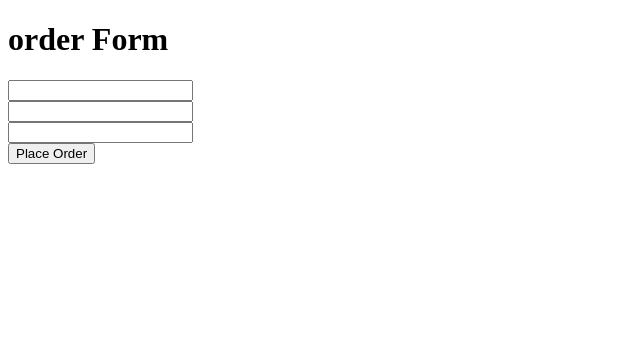
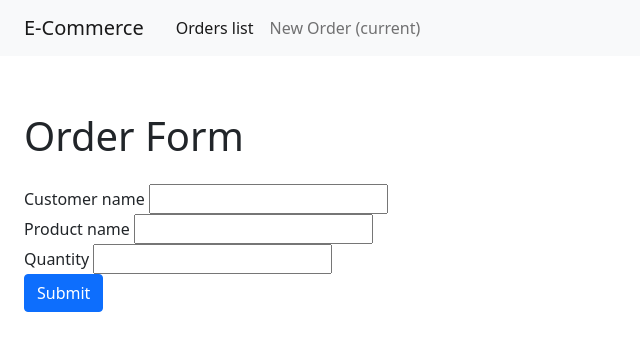
Before and after one commit to sisadm/Ecommerce-Orders-Screen, a Django app: page /orders/create/ in a window 1280 px wide. Shown: the top 351 px of the page, without its empty margins (0-640 px from the left). Run offline with Django 5.2, Linux system fonts and the light colour scheme.

Commit message:
customise the form field

```diff
--- a/orders/templates/orders/order_form.html
+++ b/orders/templates/orders/order_form.html
@@ -1,38 +1,22 @@
-<!DOCTYPE html>
-<html lang="en">
-<head>
-    <meta charset="UTF-8">
-    <meta name="viewport" content="width=, initial-scale=1.0">
-    <title>Document</title>
-</head>
-<body>
-    <h1>order Form</h1>
-
+{% extends 'orders/order_list.html' %}
 
 {% block content %}
 
-        <form method="POST">
+    <h1 class="m-4">Order Form</h1>
+
+    <form method="POST" class="m-4">
         {% csrf_token %}
         {{ form.errors}}
+        {% for field in form %}
 
-            <div>
-                {{ form.customer_name}}
+            <div class="form">
+                <label for="{{ field.id_for_label}}">{{ field.label }}</label>
+                {{ field }}
             </div>
 
-            <div>
-                {{ form.product_name}}
-            </div>
-            <div>
-                {{ form.quantity}}
-            </div>
-
-            <div>
-                <button type="submit">Place Order</button>
-            </div>
-
+        {% endfor %}
+        <button type="submit" class="btn btn-primary">Submit</button>
       </form>
 
+
 {% endblock %}
-
-</body>
-</html>
```
Lines whose indentation alone changed are shown as unchanged.
